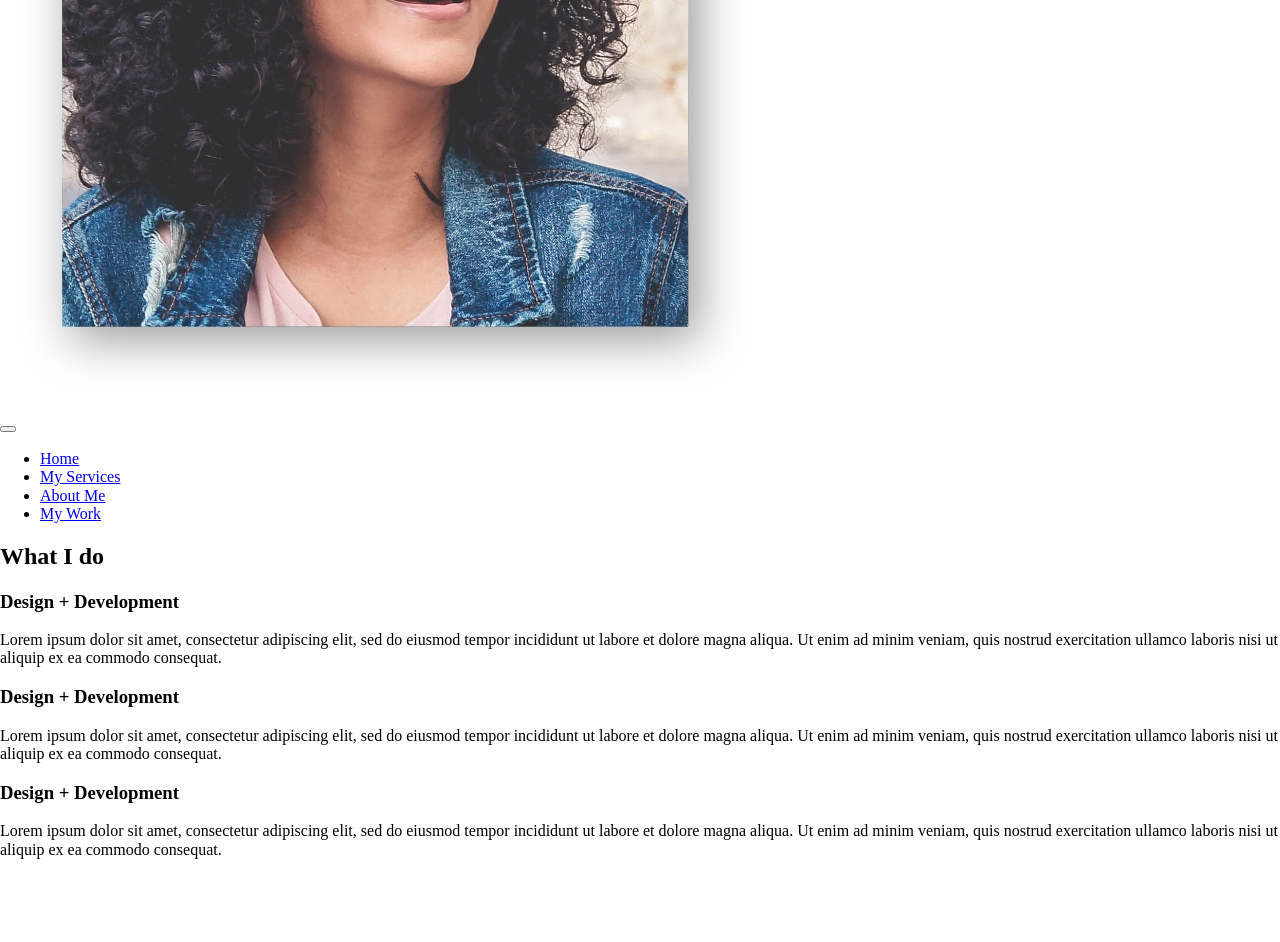
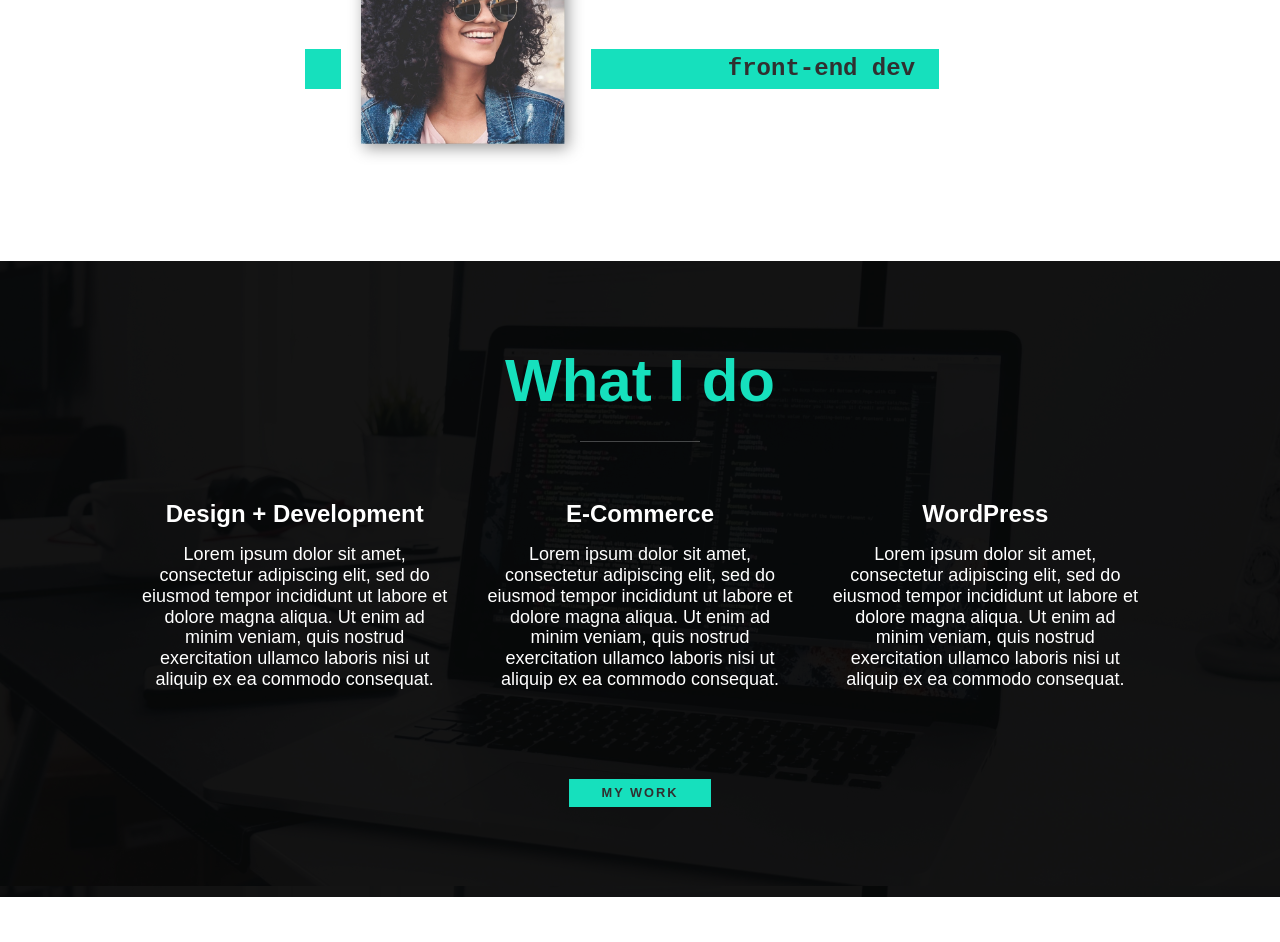
Before and after one commit to LifeNavigator/portfolio-site, a plain HTML site: page index.html in a window 1280 px wide. Shown: the part 359-1301 px from the top of the page. Before the commit the page ends 1234 px from the top, so only its background shows below. Drawn offline with nearby package versions, Linux system fonts and the light colour scheme.

Commit message:
finished first section

```diff
--- a/index.html
+++ b/index.html
@@ -12,47 +12,138 @@
 <body>
     <header>
         <div class="logo">
-            <img src="/img/dev-jane-01.jpg" alt="first-pic">
+            <img src="img/devjane.png" alt="">
         </div>
         <button class="nav-toggle" aria-label="toggle navigation">
             <span class="hamburger"></span>
         </button>
         <nav class="nav">
             <ul class="nav__list">
-                <li class="nav__item"><a href="#home" clas=="nav__link">Home</a></li>
-                <li class="nav__item"><a href="#my-services" clas=="nav__link">My Services</a></li>
-                <li class="nav__item"><a href="#about-me" clas=="nav__link">About Me</a></li>
-                <li class="nav__it em"><a href="#my-work" clas=="nav__link">My Work</a></li>
+                <li class="nav__item"><a href="#home" class="nav__link">Home</a></li>
+                <li class="nav__item"><a href="#services" class="nav__link">My Services</a></li>
+                <li class="nav__item"><a href="#about" class="nav__link">About me</a></li>
+                <li class="nav__item"><a href="#work" class="nav__link">My Work</a></li>
             </ul>
         </nav>
     </header>
-    <section class="my-services">
-        <h2 class="services__title"> What I do </h2>
-        <div class="services--container">
-            <div class="services--container__child">
-                <h3 class="container__title">Design + Development</h3>
-                <p class="container__text">Lorem ipsum dolor sit amet,
-                    consectetur adipiscing elit, sed do eiusmod tempor incididunt ut
-                    labore et dolore magna aliqua. Ut enim ad minim veniam, quis nostrud exercitation
-                    ullamco laboris nisi ut aliquip ex ea commodo consequat.</p>
-            </div>
-            <div class="services--container__child">
-                <h3 class="container__title">Design + Development</h3>
-                <p class="container__text">Lorem ipsum dolor sit amet,
-                    consectetur adipiscing elit, sed do eiusmod tempor incididunt ut
-                    labore et dolore magna aliqua. Ut enim ad minim veniam, quis nostrud exercitation
-                    ullamco laboris nisi ut aliquip ex ea commodo consequat.</p>
-            </div>
-            <div class="services--container__child">
-                <h3 class="container__title">Design + Development</h3>
-                <p class="container__text">Lorem ipsum dolor sit amet,
-                    consectetur adipiscing elit, sed do eiusmod tempor incididunt ut
-                    labore et dolore magna aliqua. Ut enim ad minim veniam, quis nostrud exercitation
-                    ullamco laboris nisi ut aliquip ex ea commodo consequat.</p>
-            </div>
+
+    <!-- Introduction -->
+    <section class="intro" id="home">
+        <h1 class="section__title section__title--intro">
+            Hi, I am <strong>Jane Smith</strong>
+        </h1>
+        <p class="section__subtitle section__subtitle--intro">front-end dev</p>
+        <img src="img/dev-jane-01.jpg" alt="a picture of Jane Smith smiling" class="intro__img">
+    </section>
+
+
+    <!-- My services -->
+    <section class="my-services" id="services">
+        <h2 class="section__title section__title--services">What I do</h2>
+        <div class="services">
+            <div class="service">
+                <h3>Design + Development</h3>
+                <p>Lorem ipsum dolor sit amet, consectetur adipiscing elit, sed do eiusmod tempor incididunt ut labore et dolore magna aliqua. Ut enim ad minim veniam, quis nostrud exercitation ullamco laboris nisi ut aliquip ex ea commodo consequat.</p>
+            </div> <!-- / service -->
+
+            <div class="service">
+                <h3>E-Commerce</h3>
+                <p>Lorem ipsum dolor sit amet, consectetur adipiscing elit, sed do eiusmod tempor incididunt ut labore et dolore magna aliqua. Ut enim ad minim veniam, quis nostrud exercitation ullamco laboris nisi ut aliquip ex ea commodo consequat.</p>
+            </div> <!-- / service -->
+
+            <div class="service">
+                <h3>WordPress</h3>
+                <p>Lorem ipsum dolor sit amet, consectetur adipiscing elit, sed do eiusmod tempor incididunt ut labore et dolore magna aliqua. Ut enim ad minim veniam, quis nostrud exercitation ullamco laboris nisi ut aliquip ex ea commodo consequat.</p>
+            </div> <!-- / service -->
+        </div> <!-- / services -->
+
+        <a href="#work" class="btn">My Work</a>
+    </section>
+
+
+    <!-- About me -->
+    <section class="about-me" id="about">
+       <h2 class="section__title section__title--about">Who I am</h2>
+       <p class="section__subtitle section__subtitle--about">Designer & developer based out of NYC</p>
+
+       <div class="about-me__body">
+           <p>Lorem ipsum dolor sit amet, consectetur adipiscing elit, sed do eiusmod tempor incididunt ut labore et dolore magna aliqua. Ut enim ad minim veniam, quis nostrud exercitation ullamco laboris nisi ut aliquip ex ea commodo consequat.</p>
+           <p>Lorem ipsum dolor sit amet, consectetur adipiscing elit, sed do eiusmod tempor incididunt ut labore et dolore magna aliqua. Ut enim ad minim veniam, quis nostrud exercitation ullamco laboris nisi ut aliquip ex ea commodo consequat.</p>
+       </div>
+
+       <img src="img/dev-jane-02.jpg" alt="Jane leaning against a bus">
+    </section>
+
+    <!-- My Work -->
+    <section class="my-work" id="work">
+        <h2 class="section__title">My work</h2>
+        <p class="section__subtitle"></p>
+
+        <div class="portfolio">
+            <!-- Portfolio item 01 -->
+            <a href="#" class="portfolio__item">
+                <img src="img/portfolio-01.jpg" alt="" class="portfolio__img">
+            </a>
+
+            <!-- Portfolio item 02 -->
+            <a href="#" class="portfolio__item">
+                <img src="img/portfolio-02.jpg" alt="" class="portfolio__img">
+            </a>
+
+            <!-- Portfolio item 03 -->
+            <a href="#" class="portfolio__item">
+                <img src="img/portfolio-03.jpg" alt="" class="portfolio__img">
+            </a>
+
+            <!-- Portfolio item 04 -->
+            <a href="#" class="portfolio__item">
+                <img src="img/portfolio-04.jpg" alt="" class="portfolio__img">
+            </a>
+
+            <!-- Portfolio item 05 -->
+            <a href="#" class="portfolio__item">
+                <img src="img/portfolio-05.jpg" alt="" class="portfolio__img">
+            </a>
+
+            <!-- Portfolio item 06 -->
+            <a href="#" class="portfolio__item">
+                <img src="img/portfolio-06.jpg" alt="" class="portfolio__img">
+            </a>
+
+            <!-- Portfolio item 07 -->
+            <a href="#" class="portfolio__item">
+                <img src="img/portfolio-07.jpg" alt="" class="portfolio__img">
+            </a>
+
+            <!-- Portfolio item 08 -->
+            <a href="#" class="portfolio__item">
+                <img src="img/portfolio-08.jpg" alt="" class="portfolio__img">
+            </a>
+
+            <!-- Portfolio item 09 -->
+            <a href="#" class="portfolio__item">
+                <img src="img/portfolio-09.jpg" alt="" class="portfolio__img">
+            </a>
+
+            <!-- Portfolio item 0 0-->
+            <a href="#" class="portfolio__item">
+                <img src="img/portfolio-10.jpg" alt="" class="portfolio__img">
+            </a>
         </div>
+    </section>
 
-    </section>
+
+    <!-- Footer -->
+    <footer>
+        <!-- replace with your own email address -->
+        <a href="mailto:hello@jane.dev" class="footer__link">hello@jane.dev</a>
+        <ul class="social-list">
+            <li class="social-list__item"><a class="social-list__link" href="https://codepen.io">a</a></li>
+            <li class="social-list__item">b<a class="social-list__link" href="http://dribbble.com"></a></li>
+            <li class="social-list__item"><a class="social-list__link" href="https://twitter.com">c</a></li>
+            <li class="social-list__item"><a class="social-list__link" href="https://github.com">d</a></li>
+        </ul>
+    </footer>
 
 </body>
 </html>
--- a/style.css
+++ b/style.css
@@ -0,0 +1,240 @@
+/* plan:
+ - global style
+ - typography
+ - sections (using flexbox and grid)
+
+ for each section do media queries straight after for specific min-width of 600, 800
+
+ */
+
+*,
+*::before,
+*::after {
+    box-sizing: border-box;
+}
+
+/* custom properties*/
+:root {
+    --ff-primary: 'Source Sans Pro', sans-serif;
+    --ff-secondary: 'Source Code Pro', monospace;
+
+    --fw-reg: 300;
+    --fw-bold: 900;
+
+    --clr-light: #fff;
+    --clr-dark: #303030;
+    --clr-accent: #16e0bd;
+
+    --fs-h1: 3rem;
+    --fs-h2: 2.25rem;
+    --fs-h3: 1.25rem;
+    --fs-body: 1rem;
+
+    --bs: 0.25em 0.25em 0.75em rgba(0, 0, 0.25),
+        0.125em 0.125em 0.25em rgba(0, 0, 0.15);
+}
+
+/* media query for custom property */
+@media (min-width: 800px) {
+    :root {
+        --fs-h1: 4.5rem;
+        --fs-h2: 3.75rem;
+        --fs-h3: 1.5rem;
+        --fs-body: 1.125rem;
+
+    }
+}
+
+/* general styling */
+body {
+    background: var(--clr-light);
+    color: var(--clr-dark);
+    margin: 0;
+    font-family: var(--ff-primary);
+    font-size: var(--fs-body);
+}
+
+img {
+    display: block;
+    max-width: 100%;
+}
+
+strong {
+    font-weight: bold;
+}
+
+:focus {
+    outline: 3px solid var(--clr-accent);
+    outline-offset: 3px;
+
+}
+
+section {
+    padding: 5em 2em;
+}
+
+/* buttons */
+.btn {
+    display: inline-block;
+    padding: .5em 2.5em;
+    background: var(--clr-accent);
+    color: var(--clr-dark);
+    text-decoration: none;
+    cursor: pointer;
+    font-size: .8rem;
+    text-transform: uppercase;
+    letter-spacing: 2px;
+    font-weight: var(--fw-bold);
+    transition: transform 200ms ease-in-out;
+}
+
+/* typography */
+
+h1,
+h2,
+h3 {
+    line-height: 1;
+    margin: 0;
+}
+
+h1 {
+    font-size: var(--fs-h1);
+}
+
+h2 {
+    font-size: var(--fs-h2);
+}
+
+h3 {
+    font-size: var(--fs-h3)
+}
+
+.section__title {
+    margin-bottom: .25em;
+}
+
+.section__subtitle--intro {
+    font-weight: var(--fw-bold);
+}
+
+.section__subtitle--intro strong {
+    display: block;
+    /* note: to make it break to a different line always, dont change it*/
+}
+
+.section__subtitle {
+    margin: 0;
+    font-size: var(--fs-h3);
+}
+
+.section__subtitle--intro,
+.section__subtitle--about {
+    background: var(--clr-accent);
+    font-family: var(--ff-secondary);
+    margin-bottom: 1em;
+    padding: .25em 1em;
+}
+
+/* header */
+
+nav {
+    display: none;
+}
+
+/* Intro section - layout */
+
+.intro {
+    position: relative;
+}
+
+.section__subtitle--intro {
+    display: inline-block;
+}
+
+intro__img {
+    box-shadow: var(--bs);
+}
+
+@media (min-width: 600px) {
+    .intro {
+        display: grid;
+        width: min-content;
+        grid-template-areas:
+            "img title"
+            "img subtitle";
+        grid-template-columns: min-content max-content;
+        grid-column-gap: 1em;
+        margin: 0 auto;
+    }
+
+    .intro__img {
+        grid-area: img;
+        min-width: 250px;
+        position: relative;
+        z-index: 2;
+
+    }
+
+    .section__subtitle--intro {
+        align-self: start;
+        grid-column: 1 / -1;
+        grid-row: 2;
+        text-align: right;
+        position: relative;
+        left: -1.5em;
+        width: calc(100% + 1.5em);
+        /* keep */
+
+    }
+}
+
+/* services section */
+
+.my-services {
+    background-color: var(--clr-dark);
+    background-image: url(./img/services-bg.jpg);
+    background-blend-mode: multiply;
+    /* check later to change */
+    color: var(--clr-light);
+    text-align: center;
+}
+
+.section__title--services {
+    color: var(--clr-accent);
+    position: relative;
+}
+
+.section__title--services::after {
+    /*--- white line under "What I do" --*/
+    content: '';
+    display: block;
+    width: 2em;
+    height: 1px;
+    margin: 0.5em auto 1em;
+    background: var(--clr-light);
+    /* to match with whatever cpplour*/
+    opacity: .25;
+}
+
+.services {
+    margin-bottom: 4em;
+}
+
+.service {
+    max-width: 500px;
+    margin: 0 auto;
+}
+
+@media (min-width: 800px) {
+    .services {
+        display: flex;
+        max-width: 1000px;
+        margin-left: auto;
+        margin-right: auto;
+    }
+
+    .service+.service {
+        margin-left: 2em;
+
+    }
+}
```
